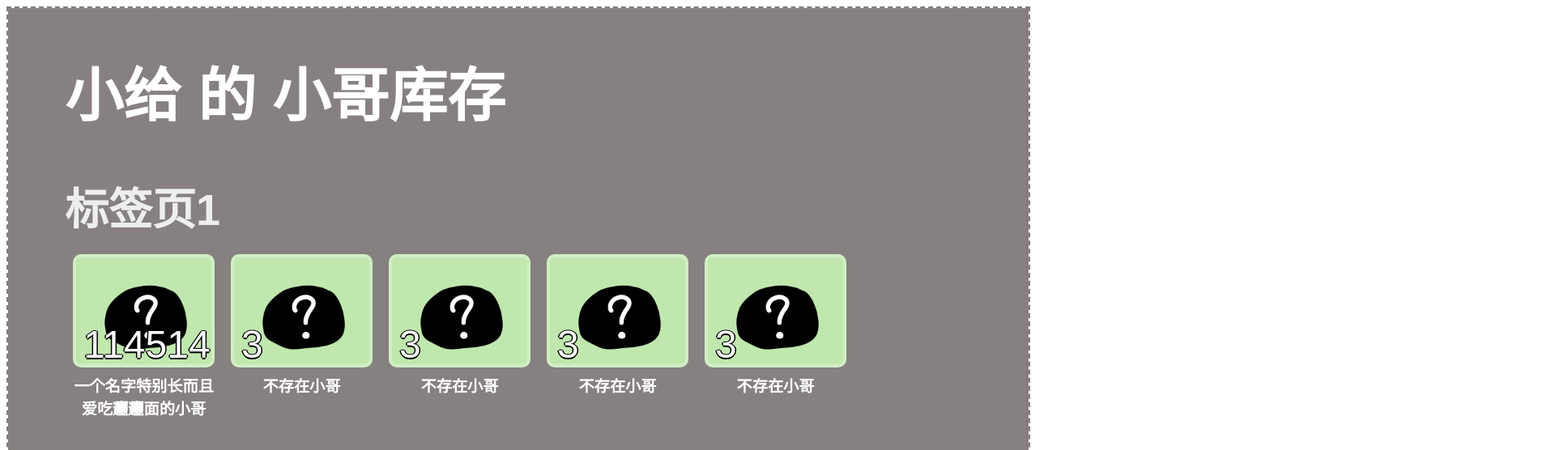
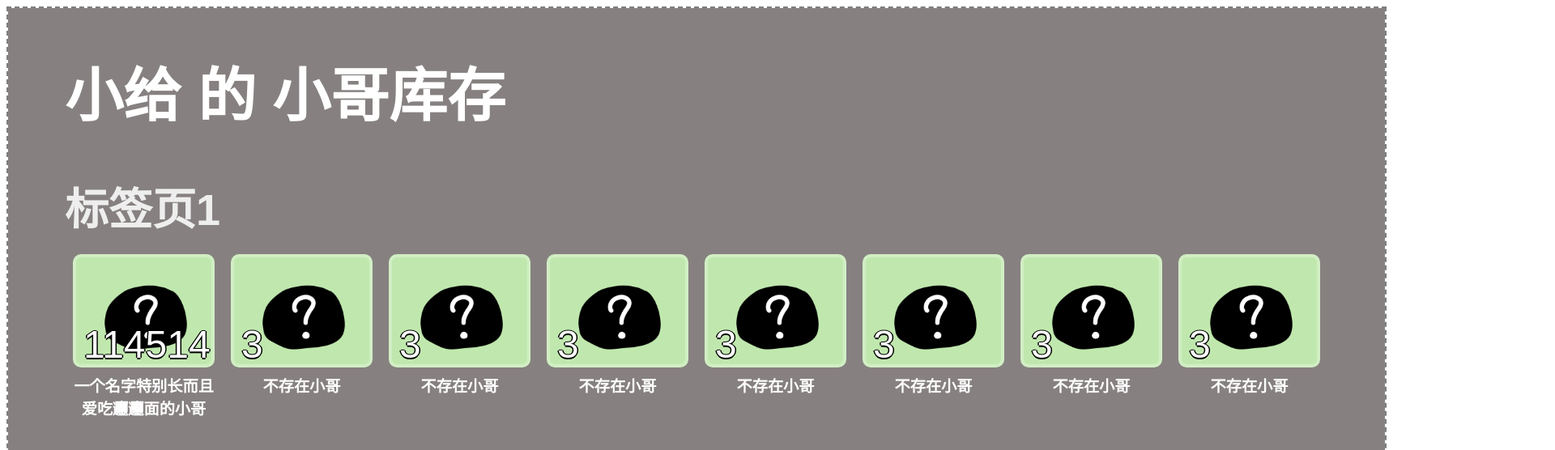
Before and after one commit to kagamibot-team/kagami-bot-frontend, a Vue app: page /storage in a window 1280 px wide. Shown: the top 556 px of the page at 81% size, 1920 px wide, since content can reach past the window. Built offline with nearby package versions, Linux system fonts and the light colour scheme; no server answers.

Commit message:
viewport fix

```diff
--- a/src/App.vue
+++ b/src/App.vue
@@ -3,12 +3,14 @@ import { RouterView } from 'vue-router'
 </script>
 
 <template>
-  <div class="out-line">
-    <div id="big_box">
-      <RouterView />
+  <div class="super-big-box">
+    <div class="out-line">
+      <div id="big_box">
+        <RouterView />
+      </div>
     </div>
+    <div class="out-hint-text">虚线框内代表可视区域，最终输出不会包含虚线框。</div>
   </div>
-  <div class="out-hint-text">虚线框内代表可视区域，最终输出不会包含虚线框。</div>
 </template>
 
 <style>
@@ -31,4 +33,8 @@ body {
 .out-hint-text {
   color: rgba(0, 0, 0, 0.5);
 }
+
+.super-big-box {
+  min-width: 5000px;
+}
 </style>
```
